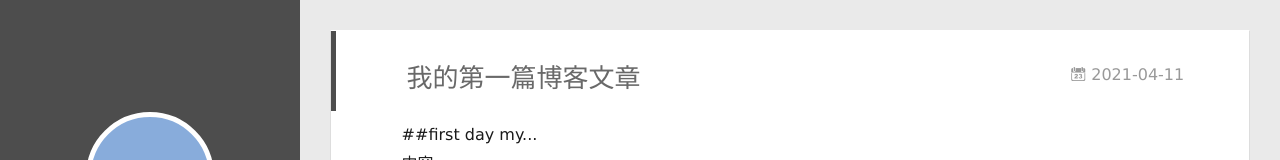
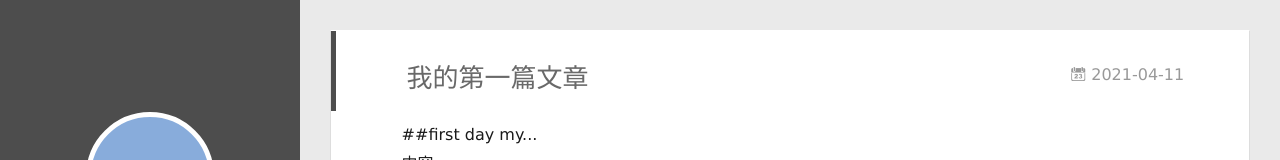
Before and after one commit to chengfeng-gif/chengfeng-gif.github.io, a plain HTML site: page 2021/04/11/我的第一篇博客文章/index.html in a window 1280 px wide. Shown: the top 160 px of the page. Drawn offline with Linux system fonts and the light colour scheme; no server answers.

Commit message:
Update index.html

```diff
--- a/2021/04/11/我的第一篇博客文章/index.html
+++ b/2021/04/11/我的第一篇博客文章/index.html
@@ -161,7 +161,7 @@
 
 
     <h1 class="article-title" itemprop="name">
-      我的第一篇博客文章
+      我的第一篇文章
     </h1>
 
 
```
